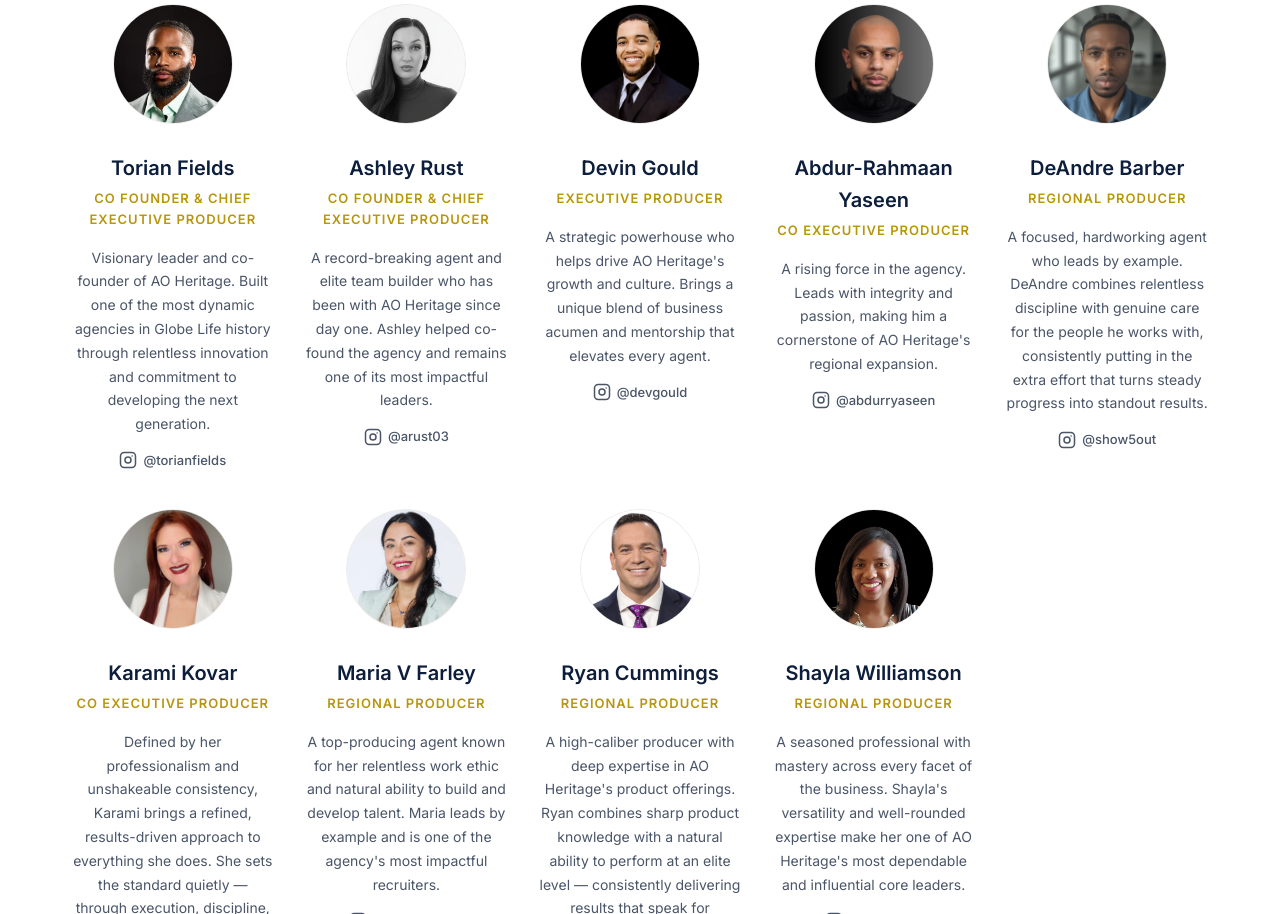
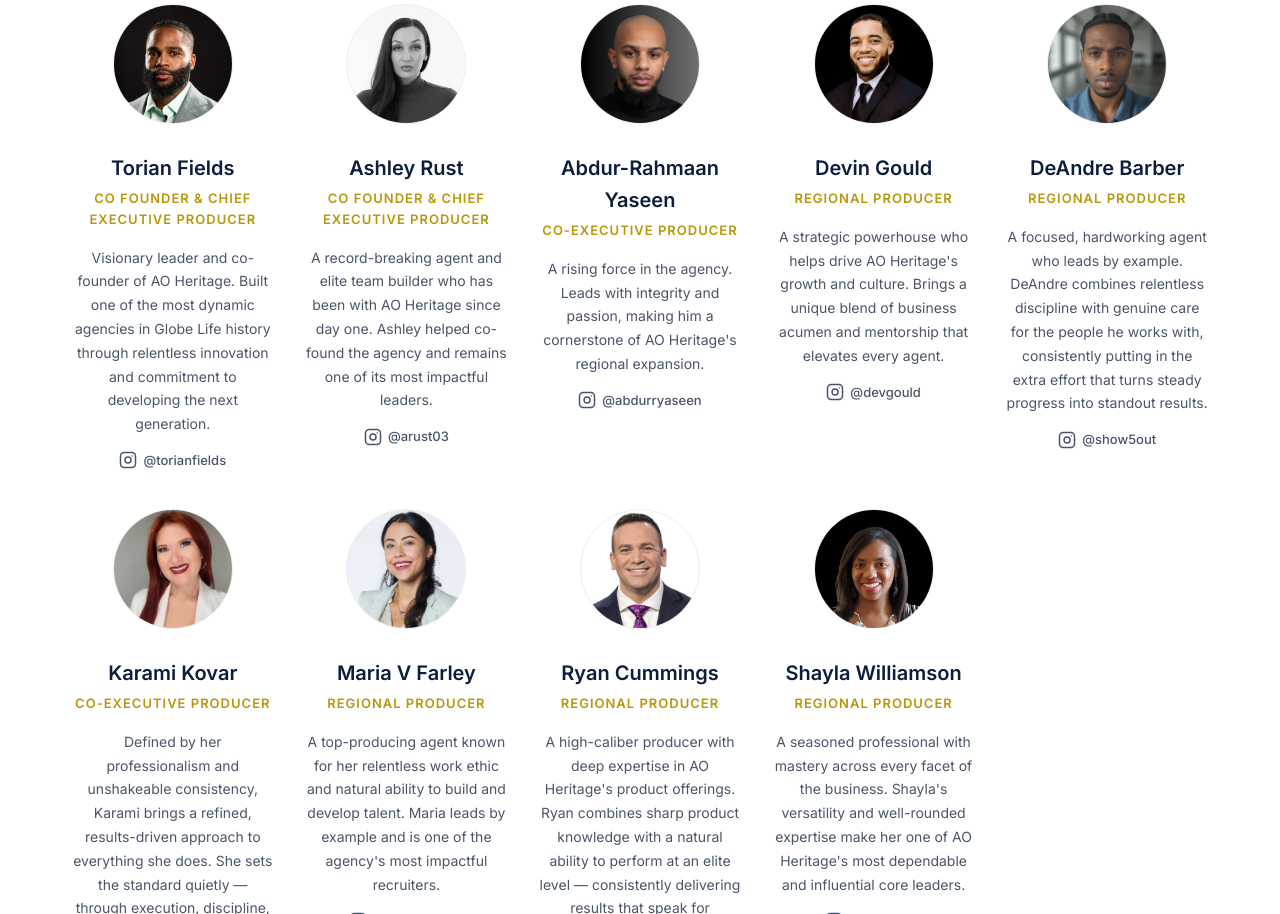
Before and after one commit to 2hv6278z9d-ui/vfb-outreach, a website: page abdurryaseen/careers/index.html in a window 1280 px wide. Shown: the part 3353-4267 px from the top of the page. Drawn offline with Linux system fonts and the light colour scheme; a script that the page names is missing.

Commit message:
Reorder team section, update Devin's role, hyphenate Co-Executive Producer
Moved Abdur-Rahmaan Yaseen to appear right after Ashley Rust. Changed
Devin Gould's title to Regional Producer. Added a hyphen to
"Co-Executive Producer" everywhere it appears (careers team cards and
the quote page footer).

```diff
--- a/abdurryaseen/careers/index.html
+++ b/abdurryaseen/careers/index.html
@@ -219,26 +219,26 @@
         </div>
         <div class="team-member">
           <div class="member-photo has-img">
+            <img src="Abdur.webp" alt="Abdur-Rahmaan Yaseen">
+          </div>
+          <h3>Abdur-Rahmaan Yaseen</h3>
+          <p class="member-role">Co-Executive Producer</p>
+          <p class="member-bio">A rising force in the agency. Leads with integrity and passion, making him a cornerstone of AO Heritage's regional expansion.</p>
+          <a href="https://www.instagram.com/abdurryaseen/" target="_blank" rel="noopener" class="member-ig">
+            <svg xmlns="http://www.w3.org/2000/svg" width="18" height="18" viewBox="0 0 24 24" fill="none" stroke="currentColor" stroke-width="2" stroke-linecap="round" stroke-linejoin="round"><rect x="2" y="2" width="20" height="20" rx="5" ry="5"/><circle cx="12" cy="12" r="4"/><circle cx="17.5" cy="6.5" r="1" fill="currentColor" stroke="none"/></svg>
+            @abdurryaseen
+          </a>
+        </div>
+        <div class="team-member">
+          <div class="member-photo has-img">
             <img src="devin.JPG" alt="Devin Gould">
           </div>
           <h3>Devin Gould</h3>
-          <p class="member-role">Executive Producer</p>
+          <p class="member-role">Regional Producer</p>
           <p class="member-bio">A strategic powerhouse who helps drive AO Heritage's growth and culture. Brings a unique blend of business acumen and mentorship that elevates every agent.</p>
           <a href="https://www.instagram.com/devgould/" target="_blank" rel="noopener" class="member-ig">
             <svg xmlns="http://www.w3.org/2000/svg" width="18" height="18" viewBox="0 0 24 24" fill="none" stroke="currentColor" stroke-width="2" stroke-linecap="round" stroke-linejoin="round"><rect x="2" y="2" width="20" height="20" rx="5" ry="5"/><circle cx="12" cy="12" r="4"/><circle cx="17.5" cy="6.5" r="1" fill="currentColor" stroke="none"/></svg>
             @devgould
-          </a>
-        </div>
-        <div class="team-member">
-          <div class="member-photo has-img">
-            <img src="Abdur.webp" alt="Abdur-Rahmaan Yaseen">
-          </div>
-          <h3>Abdur-Rahmaan Yaseen</h3>
-          <p class="member-role">Co Executive Producer</p>
-          <p class="member-bio">A rising force in the agency. Leads with integrity and passion, making him a cornerstone of AO Heritage's regional expansion.</p>
-          <a href="https://www.instagram.com/abdurryaseen/" target="_blank" rel="noopener" class="member-ig">
-            <svg xmlns="http://www.w3.org/2000/svg" width="18" height="18" viewBox="0 0 24 24" fill="none" stroke="currentColor" stroke-width="2" stroke-linecap="round" stroke-linejoin="round"><rect x="2" y="2" width="20" height="20" rx="5" ry="5"/><circle cx="12" cy="12" r="4"/><circle cx="17.5" cy="6.5" r="1" fill="currentColor" stroke="none"/></svg>
-            @abdurryaseen
           </a>
         </div>
         <div class="team-member">
@@ -258,7 +258,7 @@
             <img src="Karami.jpeg" alt="Karami Kovar" style="object-position: center 20%;">
           </div>
           <h3>Karami Kovar</h3>
-          <p class="member-role">Co Executive Producer</p>
+          <p class="member-role">Co-Executive Producer</p>
           <p class="member-bio">Defined by her professionalism and unshakeable consistency, Karami brings a refined, results-driven approach to everything she does. She sets the standard quietly — through execution, discipline, and a commitment to excellence that never wavers.</p>
           <a href="https://www.instagram.com/karamikovar/" target="_blank" rel="noopener" class="member-ig">
             <svg xmlns="http://www.w3.org/2000/svg" width="18" height="18" viewBox="0 0 24 24" fill="none" stroke="currentColor" stroke-width="2" stroke-linecap="round" stroke-linejoin="round"><rect x="2" y="2" width="20" height="20" rx="5" ry="5"/><circle cx="12" cy="12" r="4"/><circle cx="17.5" cy="6.5" r="1" fill="currentColor" stroke="none"/></svg>
```
Also changed, not shown: abdurryaseen/quote.html (+1 -1 lines).
